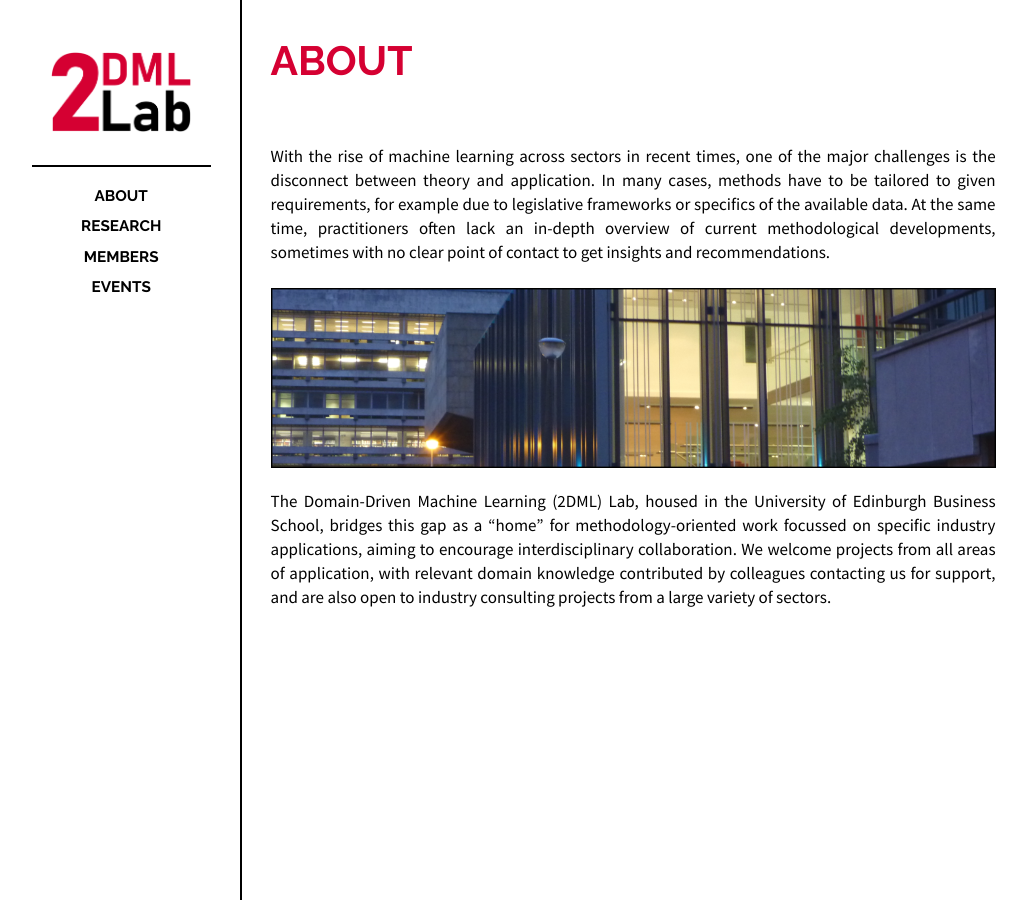
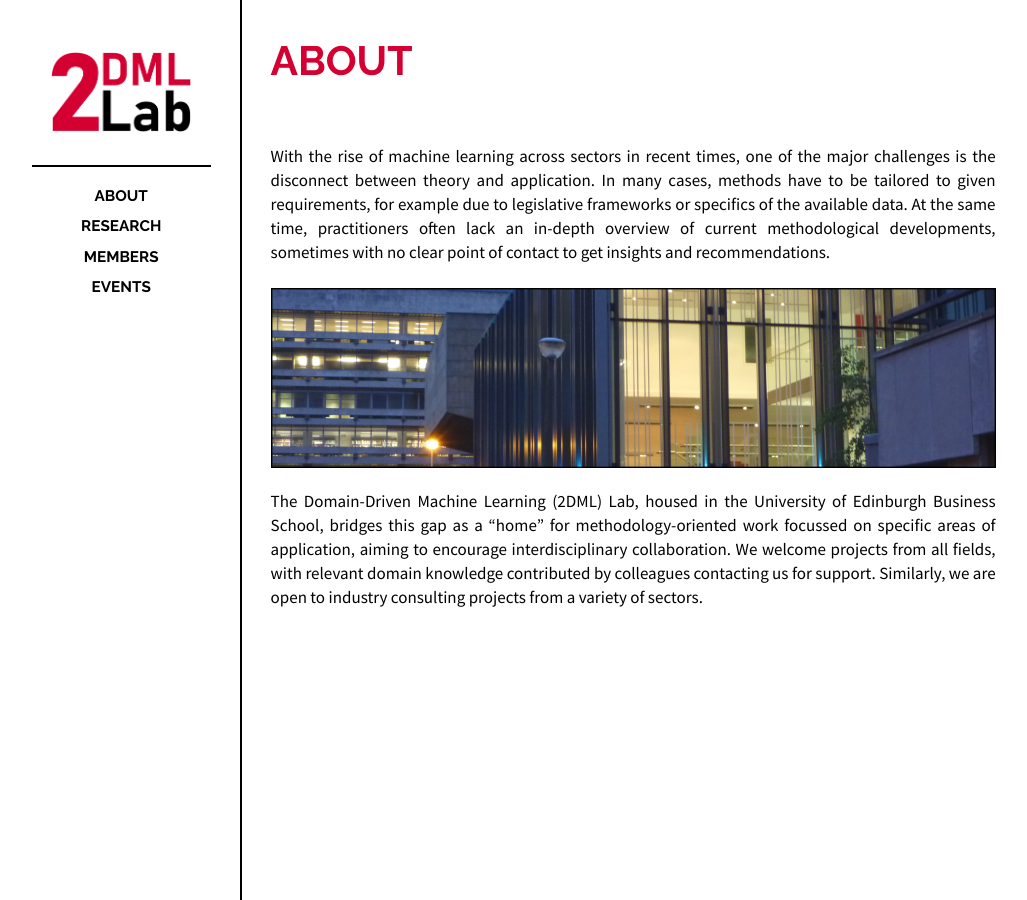
Before and after one commit to 2dml-lab/2dml-lab.github.io, a Jekyll site: the page built from _posts/2024-02-04-about.md, in a window 1280 px wide. Shown: the whole page, without its empty margins (118-1145 px from the left). Built offline with Jekyll 4.4.1, drawn with Linux system fonts in a browser that asks for light colours.

Commit message:
Update 2024-02-04-about.md

```diff
--- a/_posts/2024-02-04-about.md
+++ b/_posts/2024-02-04-about.md
@@ -11,6 +11,6 @@ categories: posts
 With the rise of machine learning across sectors in recent times, one of the major challenges is the disconnect between theory and application. In many cases, methods have to be tailored to given requirements, for example due to legislative frameworks or specifics of the available data. At the same time, practitioners often lack an in-depth overview of current methodological developments, sometimes with no clear point of contact to get insights and recommendations.
 
 <img src="/images/school.png" width="100%" style="padding-bottom: 15px;">
-The Domain-Driven Machine Learning (2DML) Lab, housed in the University of Edinburgh Business School, bridges this gap as a “home” for methodology-oriented work focussed on specific industry applications, aiming to encourage interdisciplinary collaboration. We welcome projects from all areas of application, with relevant domain knowledge contributed by colleagues contacting us for support, and are also open to industry consulting projects from a large variety of sectors.
+The Domain-Driven Machine Learning (2DML) Lab, housed in the University of Edinburgh Business School, bridges this gap as a “home” for methodology-oriented work focussed on specific areas of application, aiming to encourage interdisciplinary collaboration. We welcome projects from all fields, with relevant domain knowledge contributed by colleagues contacting us for support. Similarly, we are open to industry consulting projects from a variety of sectors.
 
 <br>
```
